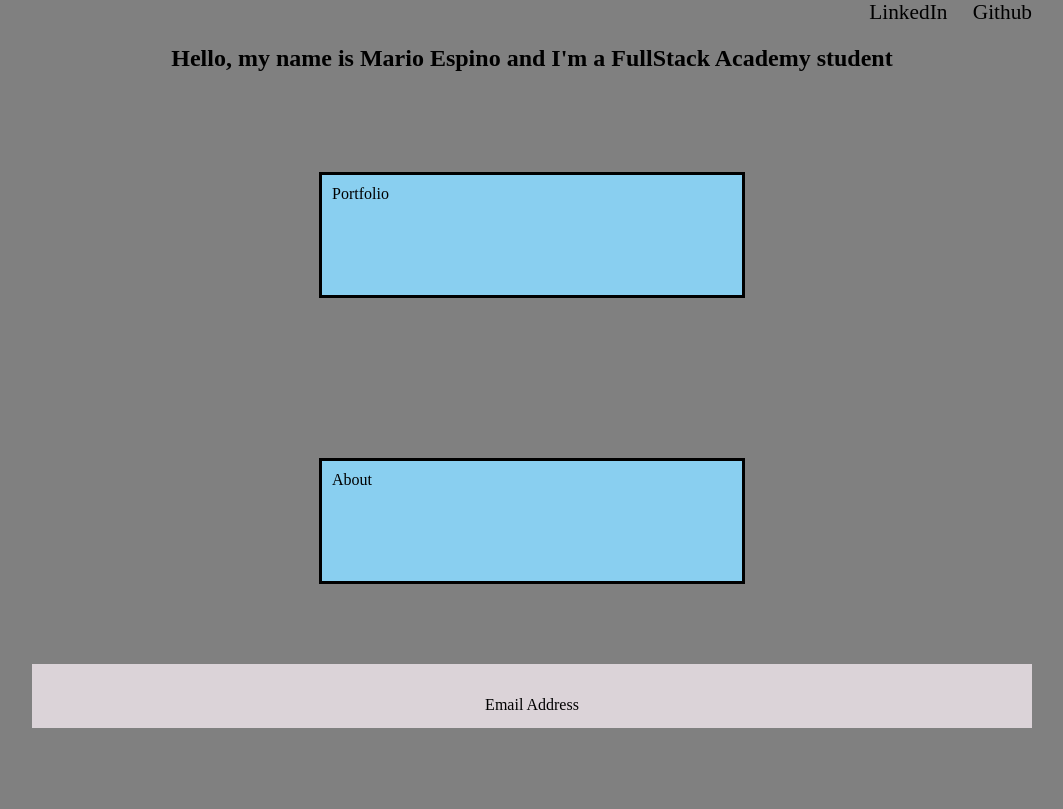
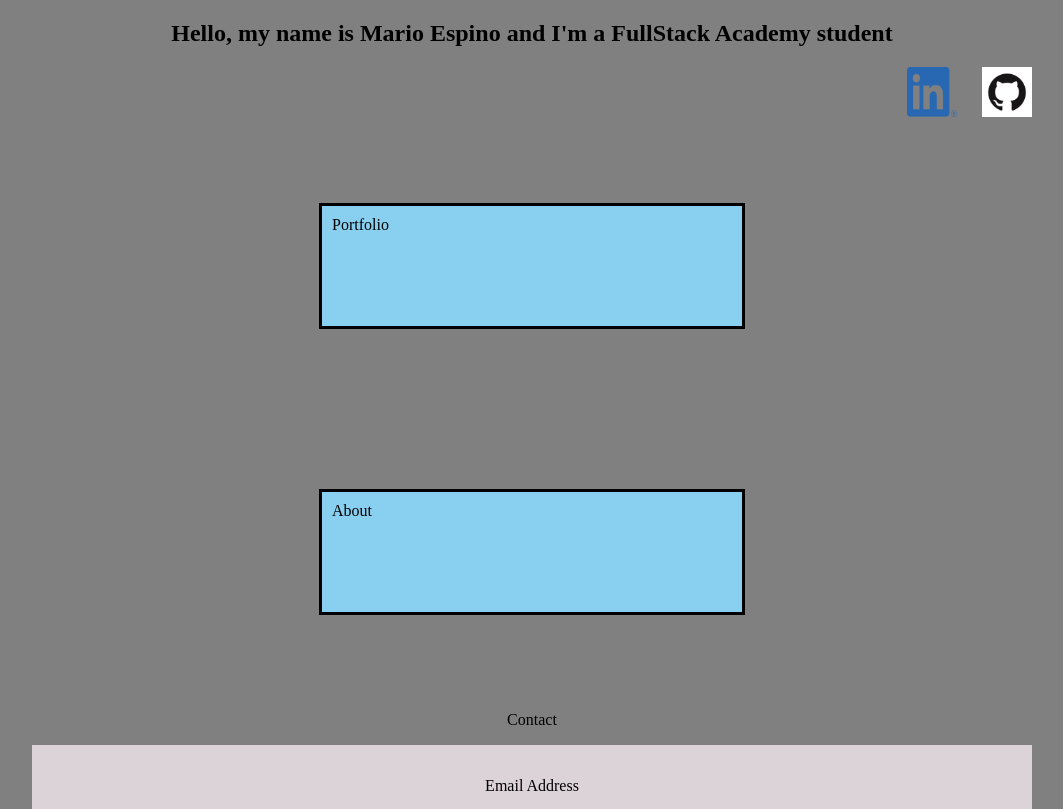
Before and after one commit to Mario-Espino-Personal-Website/personal_website, a plain HTML site: page index.html in a window 1280 px wide. Shown: the whole page, without its empty margins (108-1171 px from the left). Drawn offline with Linux system fonts and the light colour scheme.

Commit message:
switched text for pictures to link to socials

```diff
--- a/index.html
+++ b/index.html
@@ -10,16 +10,18 @@
 </head>
 
 <body>
-  <nav class="socials">
-    <a href="https://www.linkedin.com/in/mario-espino-33b322230/">LinkedIn</a>
-    <a href="https://github.com/joehobos">Github</a>
-</nav>
+
 
   <main>
 
-   <header>
+    <header>
      <h2>Hello, my name is Mario Espino and I'm a FullStack Academy student</h2>
-   </header>
+    </header>
+
+    <nav class="socials">
+      <a href="https://www.linkedin.com/in/mario-espino-33b322230/"><img src="./images/linkedin-logo.png" style="width:50px;height:50px;"></a>
+      <a href="https://github.com/joehobos"><img src="./images/github-logo.png" style="width:50px;height:50px;"></a>
+    </nav>
 
     <section>
         <a href="portfolio.html">
@@ -28,6 +30,10 @@
 
         <a href="about.html">
           <p class="about">About</p>
+        </a>
+
+        <a href="contact.html">
+          <p class="contact">Contact</p>
         </a>
     </section>
 
```
